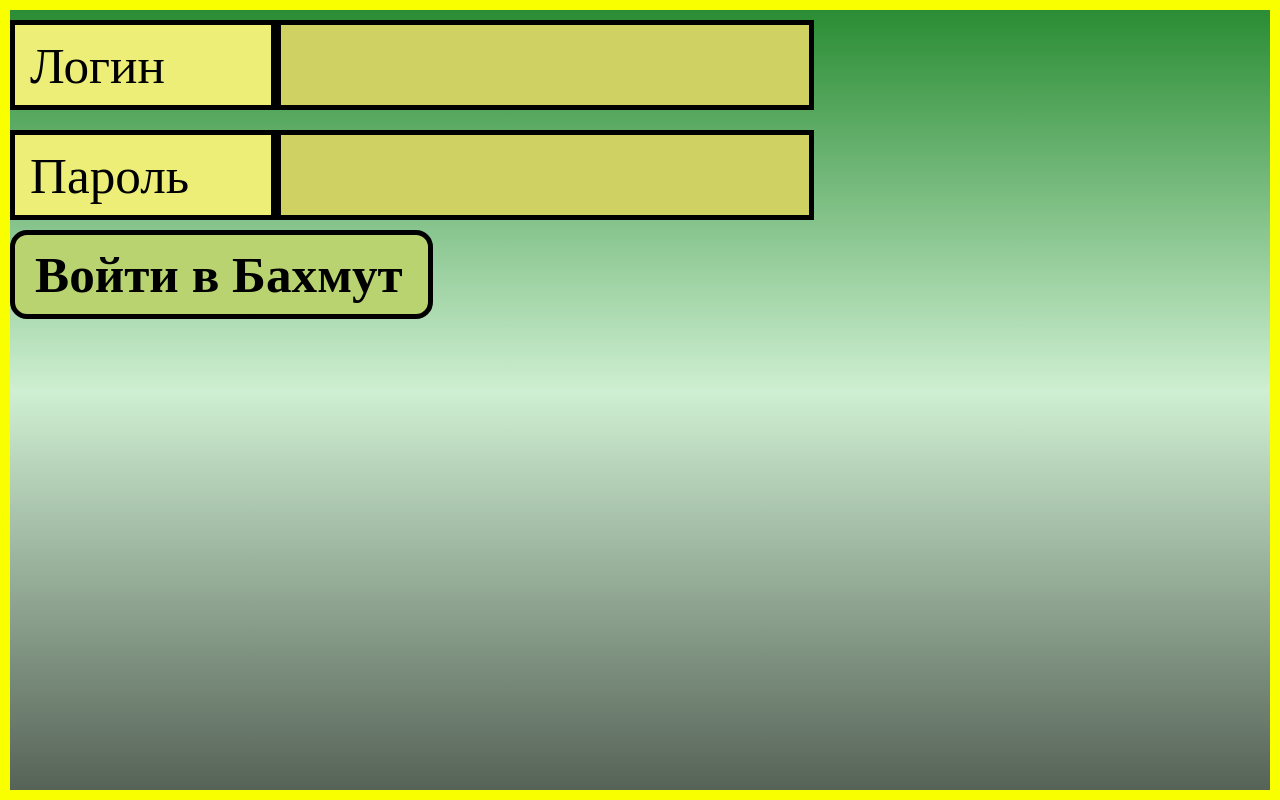
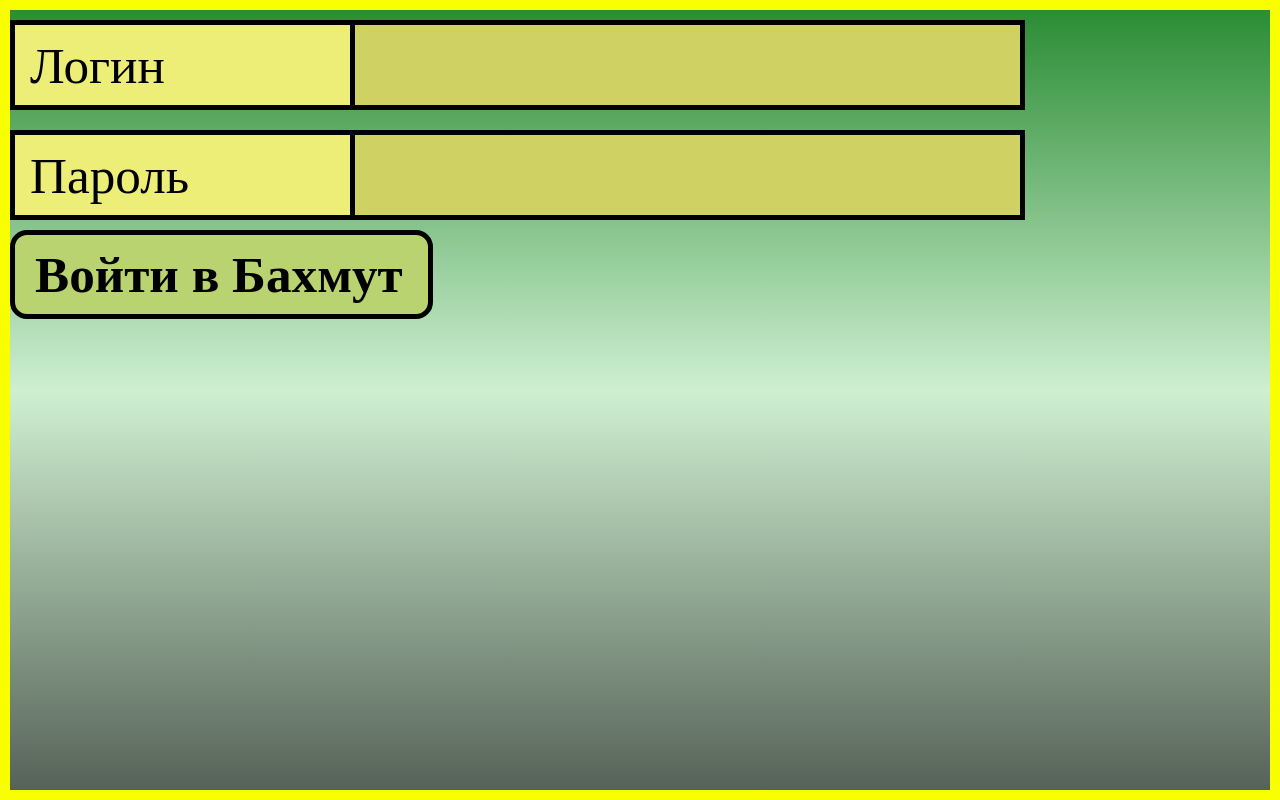
Before and after one commit to hahah-eto-ya-maga/counter-offensive, a React (Create React App) app in the folder client/: page / in a window 1280 px wide. Built offline with nearby package versions, Linux system fonts and the light colour scheme; a web font is replaced by a local one.

Commit message:
fixed input padding

```diff
--- a/client/src/components/UI/Input/Input.css
+++ b/client/src/components/UI/Input/Input.css
@@ -1,34 +1,34 @@
 .input_box {
    display: flex;
    flex-direction: row;
-   width: 80vw;
+   width: 68vw;
    height: 90px;
    margin: 10px 0;
 }
 
 .input_value {
+   padding: 0;
    display: flex;
    height: 100%;
    outline: none;
-   width: 42vw;
    border: 5px solid var(--black);
+   border-left: none;
    background: var(--salad);
    font-size: 4vw;
 }
 
 .span_text {
    font-size: 4vw;
-   width: 355px;
    margin-left: 5px;
    padding-left: 10px;
-
+   width: 25vw;
 }
 
 .input_text {
    display: flex;
    align-items: center;
-   width: 20vw;
    border: 5px solid var(--black);
    background: var(--green-yellow);
    font-family: "Neucha", cursive;
+   width: 100%;
 }
```
